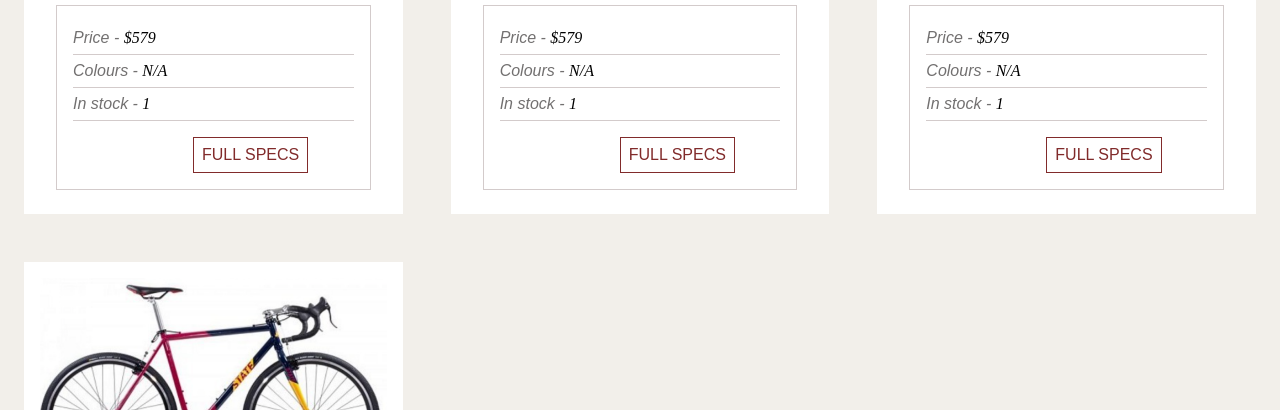
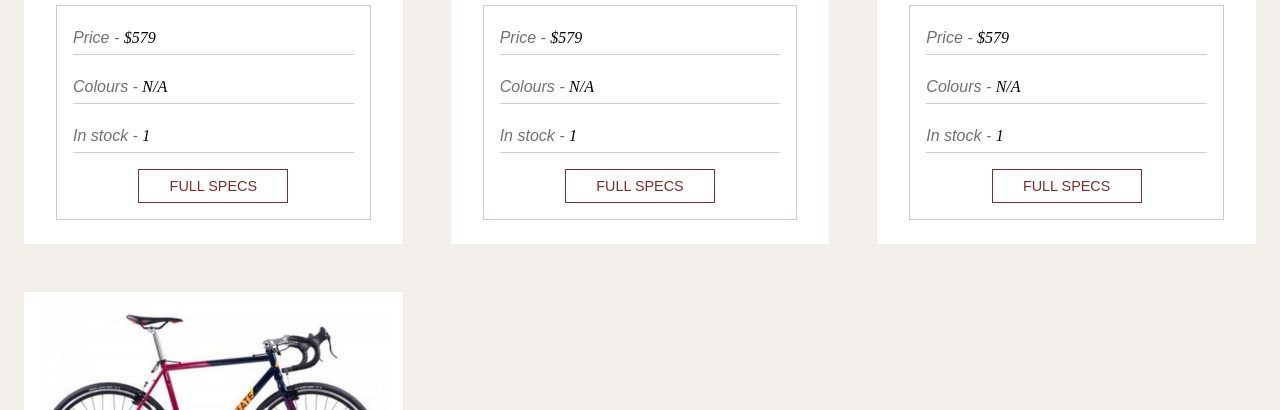
Before and after one commit to evelinafalander/thebike-site, a plain HTML site: page index.html in a window 1280 px wide. Shown: the part 390-800 px from the top of the page. Drawn offline with Linux system fonts and the light colour scheme.

Commit message:
button fix

```diff
--- a/style.css
+++ b/style.css
@@ -61,12 +61,15 @@ a:hover {
 .bikeCard img {
   max-width: 100%;
 }
-
+/*BIKE INFO*/
 .bikeInfo {
   margin: 0.5rem 1rem 0.5rem 1rem;
   border: var(--line-thin);
   line-height: 2rem;
   padding: 1rem;
+  display: flex;
+  flex-direction: column;
+  gap: 1rem;
 }
 .bikeInfo p {
   border-bottom: var(--line-thin);
@@ -86,12 +89,17 @@ a:hover {
   border-bottom: solid 1.5px rgb(211, 203, 203);
 }
 button {
-  margin: 1rem 0 0 7.5rem;
   padding: 0.5rem 0.5rem;
   border: solid 1px var(--accent-red);
   color: var(--accent-red);
   background-color: white;
-  font-size: 1rem;
+  font-size: 0.9rem;
+  align-self: center;
+  width: 150px;
+}
+button:hover {
+  color: white;
+  background-color: var(--accent-red);
 }
 
 /*DESKTOP VIEW*/
```
